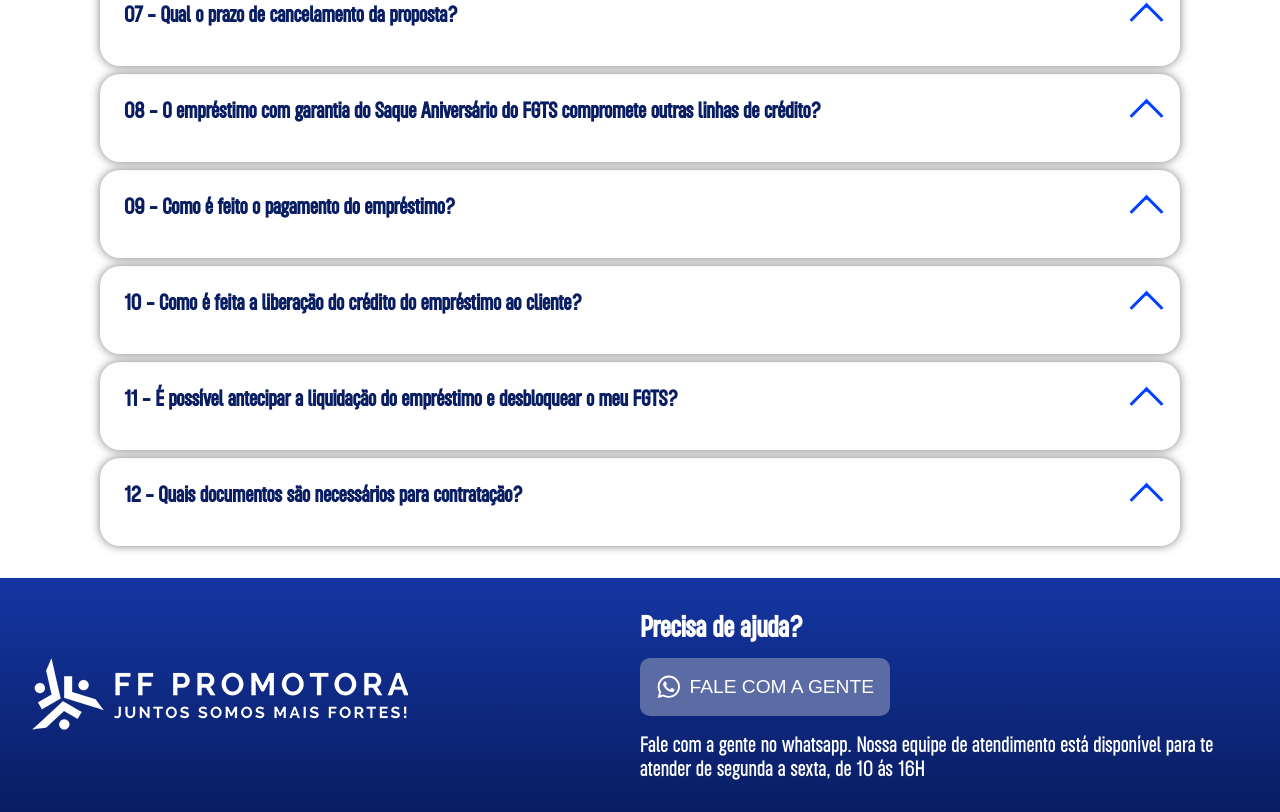
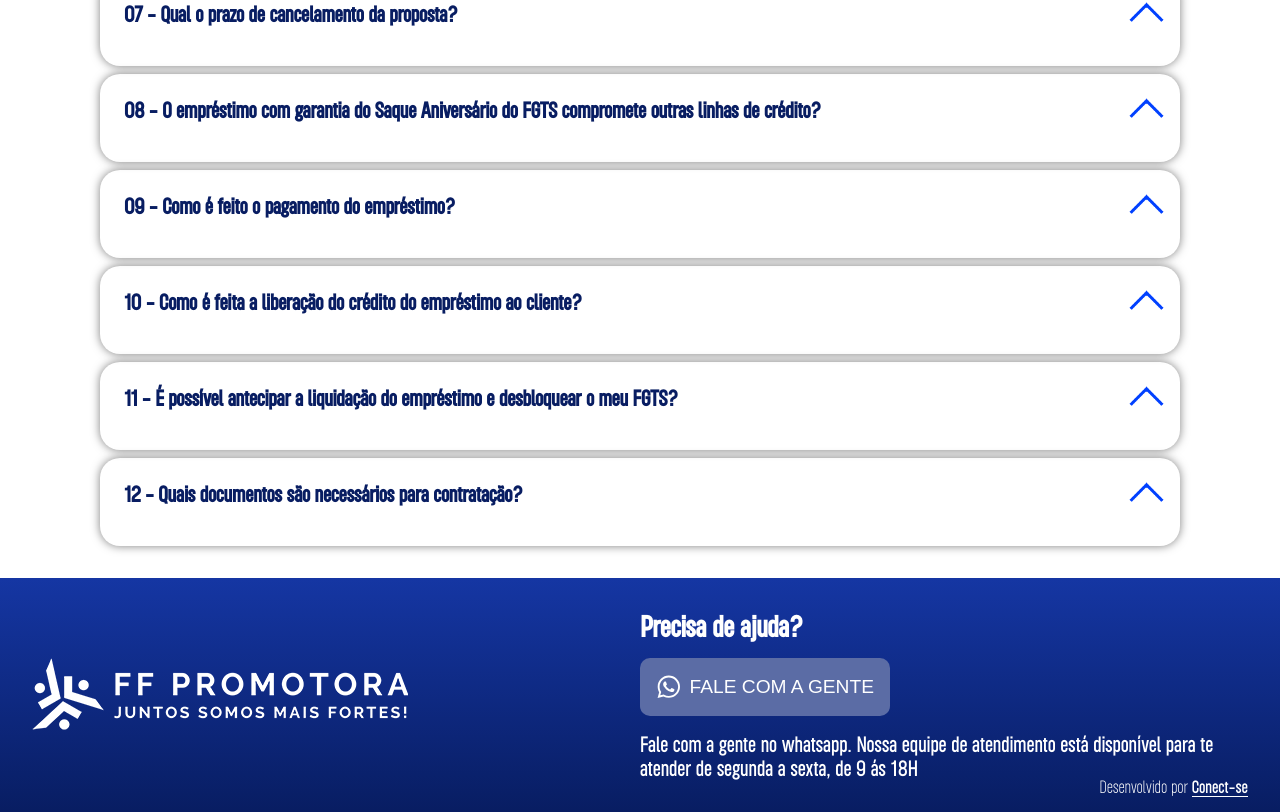
Before and after one commit to tiago0051/ff-promotora, a Next.js app: page / in a window 1280 px wide. Shown: the part 3610-4422 px from the top of the page. Built offline with nearby package versions, Linux system fonts and the light colour scheme.

Commit message:
Atualização de informações

```diff
--- a/src/components/footer/index.tsx
+++ b/src/components/footer/index.tsx
@@ -1,4 +1,5 @@
 import Image from "next/image";
+import Link from "next/link";
 import {FaWhatsapp} from "react-icons/fa";
 
 import style from './style.module.css'
@@ -13,7 +14,8 @@ export default function Footer() {
             <div>
                 <h2>Precisa de ajuda?</h2>
                 <button><FaWhatsapp/>FALE COM A GENTE</button>
-                <p>Fale com a gente no whatsapp. Nossa equipe de atendimento está disponível para te atender de segunda a sexta, de 10 ás 16H</p>
+                <p>Fale com a gente no whatsapp. Nossa equipe de atendimento está disponível para te atender de segunda a sexta, de 9 ás 18H</p>
+                <span>Desenvolvido por <Link href="https://api.whatsapp.com/send/?phone=5521982436773&text&app_absent=0" passHref>Conect-se</Link></span>
             </div>
         </footer>
     )
--- a/src/components/footer/style.module.css
+++ b/src/components/footer/style.module.css
@@ -5,6 +5,7 @@
     align-items: center;
     background: linear-gradient(180deg, #1536a3 0%, #081d62 100%);
     padding: 2rem;
+    position: relative;
 }
 
 .footer > div {
@@ -42,6 +43,20 @@
 
 }
 
+.footer > div:last-child > span {
+    font-size: 1.2rem;
+    position: absolute;
+    color: white;
+    right: 2rem;
+    font-family: "roundkey-extralight";
+    bottom: 1rem;
+}
+
+.footer > div:last-child > span > a {
+    font-family: "roundkey-regular";
+    border-bottom: 1px solid white;
+}
+
 @media (max-width: 768px) {
     .footer {
         flex-direction: column;
```
